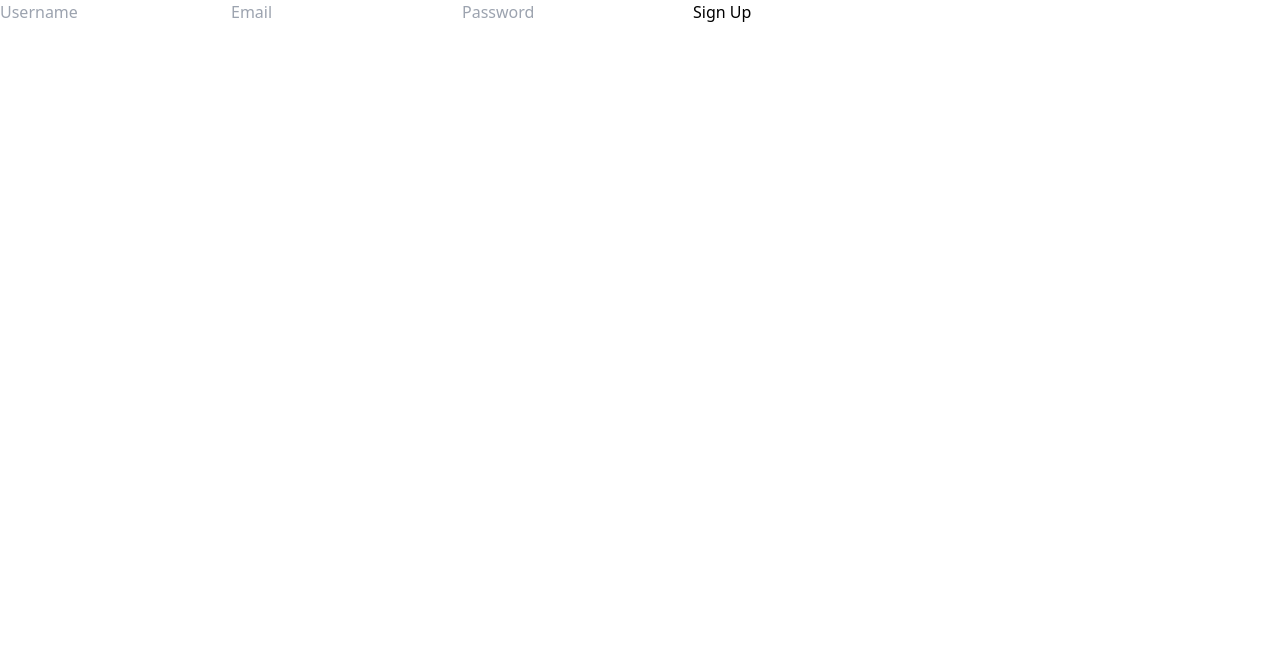
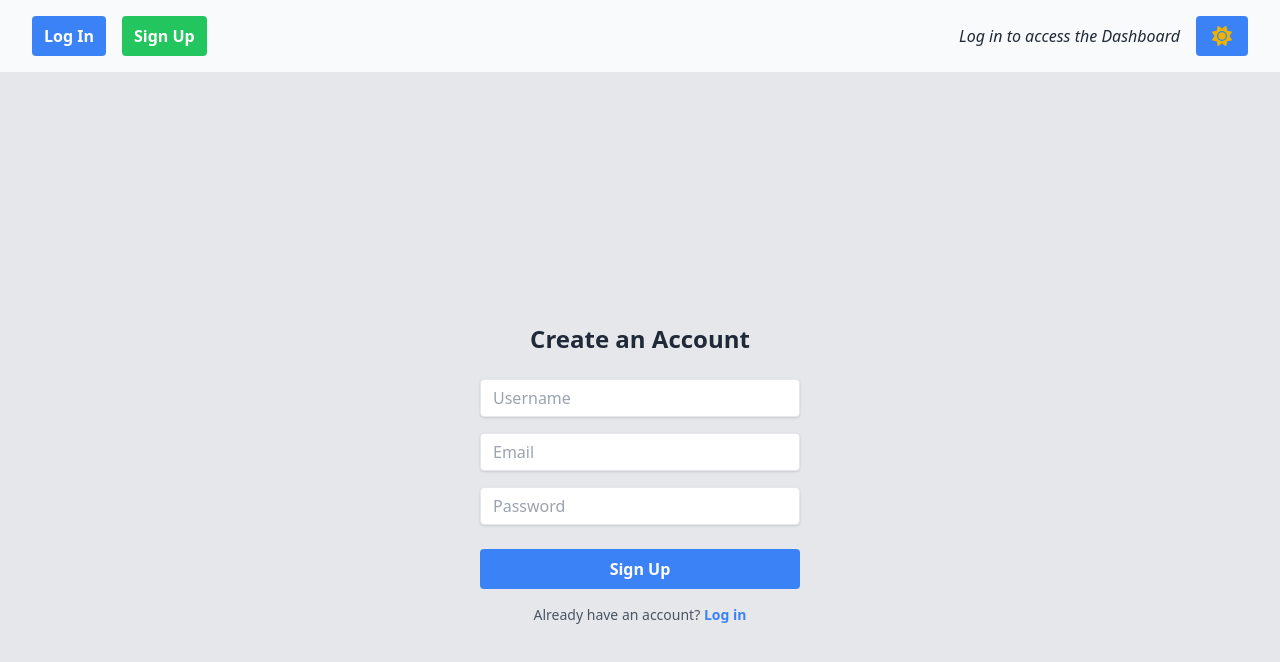
Before and after one commit to ZenTheMC/Zen-Nutrition, a React (Vite) app in the folder client/: page /sign-up in a window 1280 px wide. Shown: the top 662 px of the page. Built offline with nearby package versions, Linux system fonts and the light colour scheme.

Commit message:
added styling + dark mode to login, signup, and navbar. Also added navbar to be present with other page. Also added toggle button in navbar for dark/light with icons

```diff
--- a/client/package.json
+++ b/client/package.json
@@ -10,6 +10,9 @@
     "preview": "vite preview"
   },
   "dependencies": {
+    "@fortawesome/fontawesome-svg-core": "^6.5.1",
+    "@fortawesome/free-solid-svg-icons": "^6.5.1",
+    "@fortawesome/react-fontawesome": "^0.2.0",
     "@reduxjs/toolkit": "^2.1.0",
     "react": "^18.2.0",
     "react-dom": "^18.2.0",
--- a/client/src/App.jsx
+++ b/client/src/App.jsx
@@ -1,6 +1,7 @@
-import React from 'react';
+import React, { useEffect } from 'react';
 import { BrowserRouter as Router, Routes, Route, Navigate } from 'react-router-dom';
 import ProtectedRoute from './components/ProtectedRoute';
+import Navbar from './components/Navbar';
 import LoginPage from './pages/LoginPage';
 import SignupPage from './pages/SignupPage';
 import Dashboard from './pages/Dashboard';
@@ -9,8 +10,22 @@ import { useSelector } from 'react-redux';
 const App = () => {
   const isLoggedIn = useSelector((state) => state.user.isLoggedIn);
 
+  useEffect(() => {
+    const userPreference = localStorage.getItem('darkMode');
+    const prefersDarkMode = userPreference
+      ? userPreference === 'true'
+      : window.matchMedia('(prefers-color-scheme: dark)').matches;
+
+    if (prefersDarkMode) {
+      document.body.classList.add('dark');
+    } else {
+      document.body.classList.remove('dark');
+    }
+  }, []);
+
   return (
     <Router>
+      <Navbar />
       <Routes>
         <Route path="/" element={isLoggedIn ? <Navigate to="/dashboard" /> : <Navigate to="/log-in" />} />
         <Route path="/log-in" element={<LoginPage />} />
--- a/client/src/components/Navbar.jsx
+++ b/client/src/components/Navbar.jsx
@@ -1,33 +1,61 @@
-import React from 'react';
+import React, { useState, useEffect } from 'react';
 import { useDispatch, useSelector } from 'react-redux';
 import { logout } from '../store/userSlice';
-import { Link } from 'react-router-dom';
+import { Link, useNavigate } from 'react-router-dom';
+import { FontAwesomeIcon } from '@fortawesome/react-fontawesome';
+import { faSun, faMoon } from '@fortawesome/free-solid-svg-icons';
 
 const Navbar = () => {
   const dispatch = useDispatch();
   const isLoggedIn = useSelector((state) => state.user.isLoggedIn);
+  const navigate = useNavigate();
+  const [isDarkMode, setIsDarkMode] = useState(() =>
+    localStorage.getItem('darkMode') === 'true' ||
+    (!('darkMode' in localStorage) && window.matchMedia('(prefers-color-scheme: dark)').matches)
+  );
+
   const handleLogout = () => {
     dispatch(logout());
+    navigate('/log-in');
   };
 
+  const toggleDarkMode = () => {
+    setIsDarkMode(!isDarkMode);
+    document.body.classList.toggle('dark', !isDarkMode);
+    localStorage.setItem('darkMode', (!isDarkMode).toString());
+  };
+
+  useEffect(() => {
+    document.body.classList.toggle('dark', isDarkMode);
+  }, [isDarkMode]);
+
   return (
-    <nav className="flex justify-between items-center py-4">
-      <div>
-        {!isLoggedIn && (
-          <>
-            <Link to="/log-in" className="mr-4">Log In</Link>
-            <Link to="/sign-up" className="mr-4">Sign Up</Link>
-          </>
-        )}
+    <nav className="bg-gray-50 dark:bg-gray-800 border-b-2 dark:border-gray-700 shadow-md">
+      <div className="max-w-7xl mx-auto px-4 sm:px-6 lg:px-8">
+        <div className="flex justify-between items-center py-4">
+          <div className="flex space-x-4">
+            {!isLoggedIn ? (
+              <>
+                <Link to="/log-in" className="px-3 py-2 rounded bg-blue-500 text-white font-semibold hover:bg-blue-600 transition duration-300">Log In</Link>
+                <Link to="/sign-up" className="px-3 py-2 rounded bg-green-500 text-white font-semibold hover:bg-green-600 transition duration-300">Sign Up</Link>
+              </>
+            ) : (
+              <Link to="/dashboard" className="text-gray-800 dark:text-white font-semibold">Dashboard</Link>
+            )}
+          </div>
+          <div className="flex items-center space-x-4">
+            {!isLoggedIn && (
+              <p className="text-gray-800 dark:text-gray-400 italic">Log in to access the Dashboard</p>
+            )}
+            {isLoggedIn && (
+              <button onClick={handleLogout} className="text-gray-800 dark:text-white mr-4">Logout</button>
+            )}
+            <button onClick={toggleDarkMode} className="bg-blue-500 dark:bg-blue-700 hover:bg-blue-600 dark:hover:bg-blue-600 text-yellow-500 dark:text-white font-bold py-2 px-4 rounded">
+              <FontAwesomeIcon icon={isDarkMode ? faMoon : faSun} size="lg" />
+            </button>
+          </div>
+        </div>
       </div>
-      {isLoggedIn ? (
-        <div>
-          <Link to="/dashboard" className="mr-4">Dashboard</Link>
-          <button onClick={handleLogout}>Logout</button>
-        </div>
-      ) : (
-        <p className="text-sm">Log in to access the dashboard.</p>
-      )}
     </nav>
   );
 };
--- a/client/src/pages/LoginPage.jsx
+++ b/client/src/pages/LoginPage.jsx
@@ -29,15 +29,55 @@ const LoginPage = () => {
   };
 
   return (
-    <form onSubmit={handleSubmit}>
-      {errorMessage && <p className="text-red-500">{errorMessage}</p>}
-      <input type="email" value={email} onChange={(e) => setEmail(e.target.value)} placeholder="Email" required />
-      <input type="password" value={password} onChange={(e) => setPassword(e.target.value)} placeholder="Password" required />
-      <button type="submit">Log In</button>
-      <div>
-        Don't have an account? <Link to="/sign-up" className="text-blue-500">Sign up</Link>
-      </div>
-    </form>
+    <div className="min-h-screen flex flex-col items-center justify-center bg-gray-200 dark:bg-gray-700 p-4">
+      <h1 className="text-2xl font-bold text-gray-800 dark:text-white mb-6 text-center">
+        Welcome to Zen Nutrition - Your Food Logger and Nutrition Calculator
+      </h1>
+      <form onSubmit={handleSubmit} className="w-full max-w-xs">
+        {errorMessage && (
+          <p className="text-red-500 text-xs italic">{errorMessage}</p>
+        )}
+        <div className="mb-4">
+          <input
+            className="shadow appearance-none border rounded w-full py-2 px-3 leading-tight focus:outline-none focus:shadow-outline"
+            id="email"
+            type="email"
+            placeholder="Email"
+            value={email}
+            onChange={(e) => setEmail(e.target.value)}
+            required
+          />
+        </div>
+        <div className="mb-6">
+          <input
+            className="shadow appearance-none border rounded w-full py-2 px-3 mb-3 leading-tight focus:outline-none focus:shadow-outline"
+            id="email"
+            type="password"
+            placeholder="Password"
+            value={password}
+            onChange={(e) => setPassword(e.target.value)}
+            required
+          />
+        </div>
+        <div className="flex flex-col items-center justify-center space-y-4">
+          <button
+            className="bg-blue-500 dark:bg-blue-700 hover:bg-blue-700 dark:hover:bg-blue-800 text-white font-bold py-2 px-4 rounded focus:outline-none focus:shadow-outline w-full"
+            type="submit"
+          >
+            Log In
+          </button>
+          <p className="text-sm text-gray-600 dark:text-gray-400">
+            Don't have an account?{' '}
+            <Link
+              to="/sign-up"
+              className="font-bold text-blue-500 hover:text-blue-800 dark:text-blue-300 dark:hover:text-blue-200"
+            >
+              Sign up
+            </Link>
+          </p>
+        </div>
+      </form>
+    </div>
   );
 };
 
--- a/client/src/pages/SignupPage.jsx
+++ b/client/src/pages/SignupPage.jsx
@@ -1,15 +1,15 @@
 import React, { useState } from 'react';
 import { useDispatch } from 'react-redux';
 import { registerUserThunk } from '../store/userSlice';
-import { useNavigate } from 'react-router-dom';
+import { useNavigate, Link } from 'react-router-dom';
 
 const SignupPage = () => {
   const dispatch = useDispatch();
+  const navigate = useNavigate();
   const [username, setUsername] = useState('');
   const [email, setEmail] = useState('');
   const [password, setPassword] = useState('');
   const [errorMessage, setErrorMessage] = useState('');
-  const navigate = useNavigate();
 
   const handleSubmit = async (e) => {
     e.preventDefault();
@@ -24,13 +24,66 @@ const SignupPage = () => {
   };
 
   return (
-    <form onSubmit={handleSubmit}>
-      {errorMessage && <p className="text-red-500">{errorMessage}</p>}
-      <input type="text" value={username} onChange={(e) => setUsername(e.target.value)} placeholder="Username" required />
-      <input type="email" value={email} onChange={(e) => setEmail(e.target.value)} placeholder="Email" required />
-      <input type="password" value={password} onChange={(e) => setPassword(e.target.value)} placeholder="Password" required />
-      <button type="submit">Sign Up</button>
-    </form>
+    <div className="min-h-screen flex flex-col items-center justify-center bg-gray-200 dark:bg-gray-700 p-4">
+      <h1 className="text-2xl font-bold text-gray-800 dark:text-white mb-6 text-center">
+        Create an Account
+      </h1>
+      <form onSubmit={handleSubmit} className="w-full max-w-xs">
+        {errorMessage && (
+          <p className="text-red-500 text-xs italic">{errorMessage}</p>
+        )}
+        <div className="mb-4">
+          <input
+            className="shadow appearance-none border rounded w-full py-2 px-3 leading-tight focus:outline-none focus:shadow-outline"
+            id="username"
+            type="text"
+            placeholder="Username"
+            value={username}
+            onChange={(e) => setUsername(e.target.value)}
+            required
+          />
+        </div>
+        <div className="mb-4">
+          <input
+            className="shadow appearance-none border rounded w-full py-2 px-3 leading-tight focus:outline-none focus:shadow-outline"
+            id="email"
+            type="email"
+            placeholder="Email"
+            value={email}
+            onChange={(e) => setEmail(e.target.value)}
+            required
+          />
+        </div>
+        <div className="mb-6">
+          <input
+            className="shadow appearance-none border rounded w-full py-2 px-3 leading-tight focus:outline-none focus:shadow-outline"
+            id="password"
+            type="password"
+            placeholder="Password"
+            value={password}
+            onChange={(e) => setPassword(e.target.value)}
+            required
+          />
+        </div>
+        <div className="flex flex-col items-center justify-center space-y-4">
+          <button
+            className="bg-blue-500 dark:bg-blue-700 hover:bg-blue-700 dark:hover:bg-blue-800 text-white font-bold py-2 px-4 rounded focus:outline-none focus:shadow-outline w-full"
+            type="submit"
+          >
+            Sign Up
+          </button>
+          <p className="text-sm text-gray-600 dark:text-gray-400">
+            Already have an account?{' '}
+            <Link
+              to="/log-in"
+              className="font-bold text-blue-500 hover:text-blue-800 dark:text-blue-300 dark:hover:text-blue-200"
+            >
+              Log in
+            </Link>
+          </p>
+        </div>
+      </form>
+    </div>
   );
 };
 
--- a/client/tailwind.config.js
+++ b/client/tailwind.config.js
@@ -5,4 +5,5 @@ export default {
     extend: {},
   },
   plugins: [],
+  darkMode: "class"
 }
```
Also changed, not shown: 1 other file (tests, documents, lock files or other folders).
